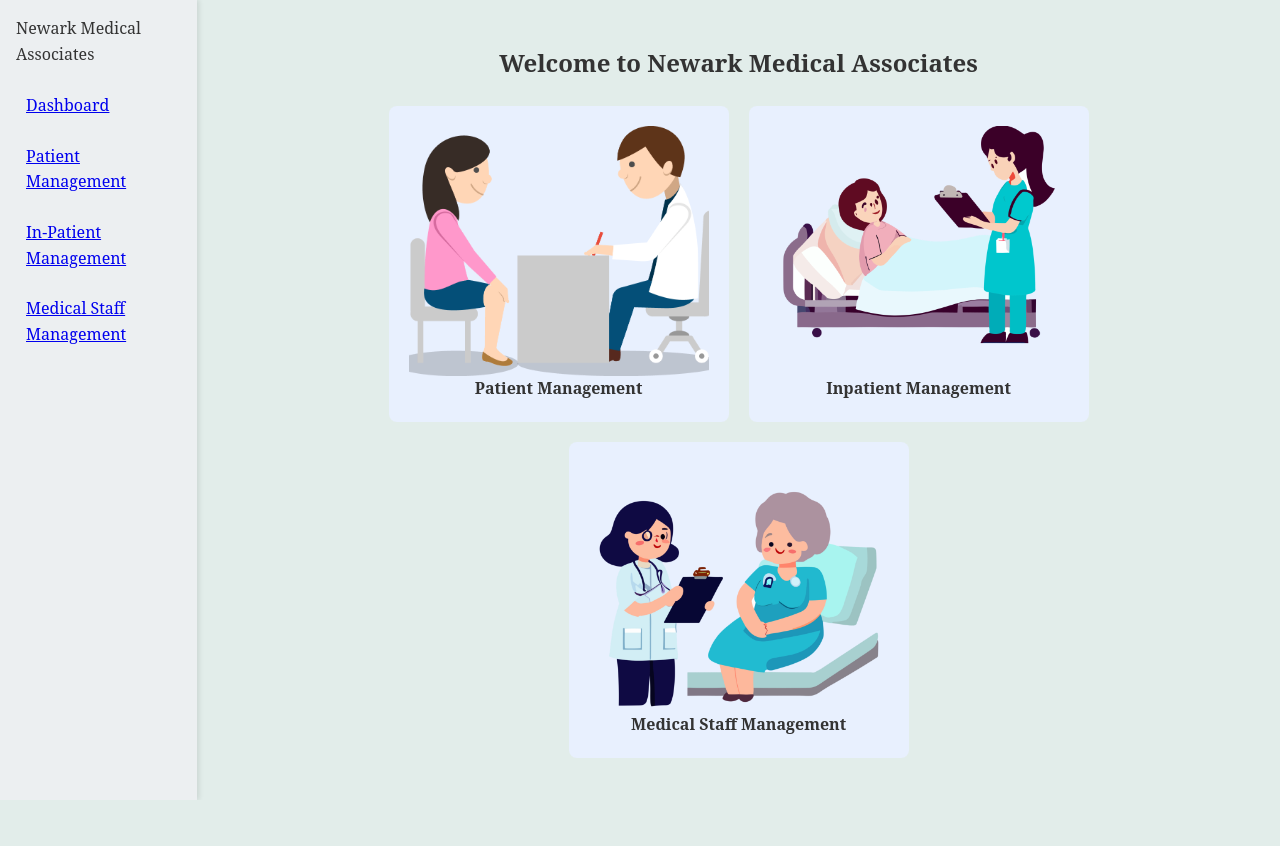
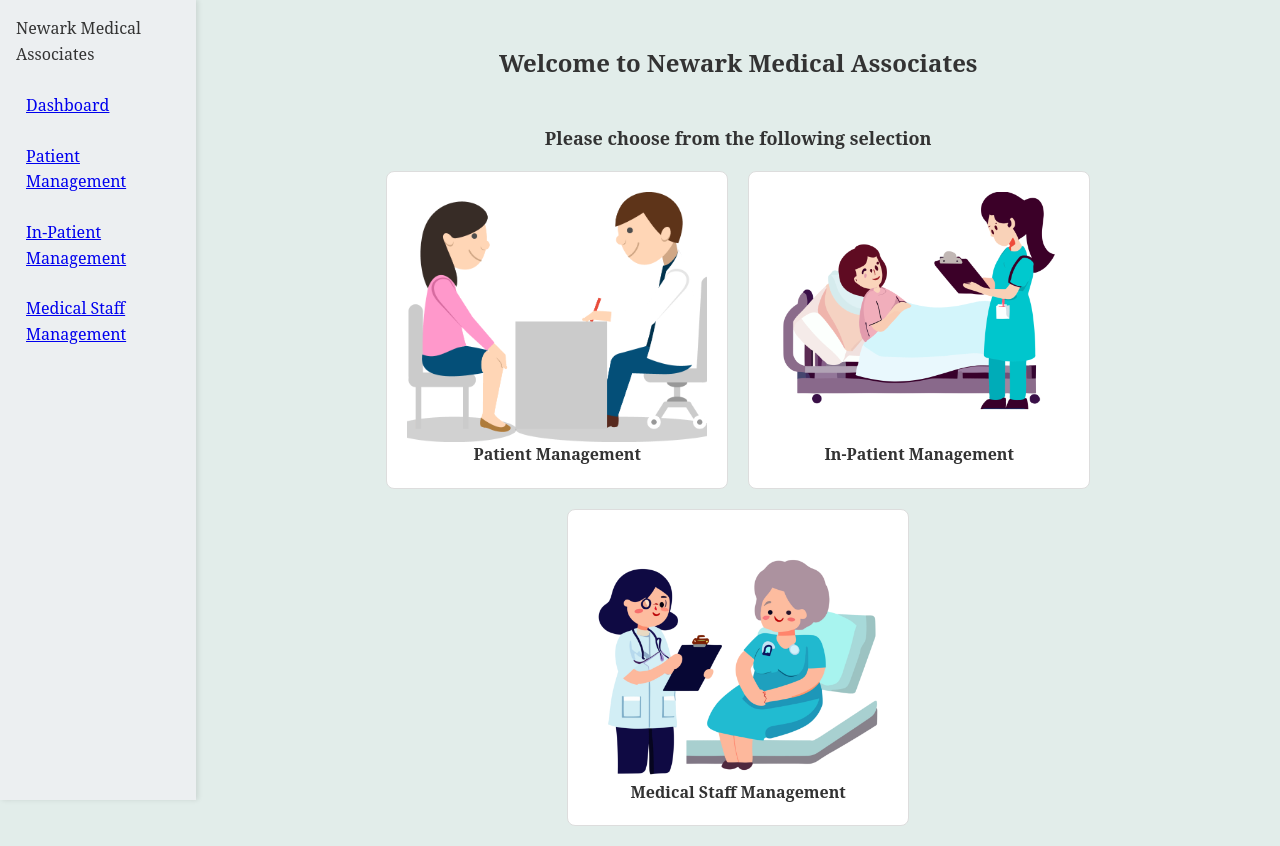
Before and after one commit to 3amberloaf/Hospital-React-Application, a React (Create React App) app: page /dashboard in a window 1280 px wide. Before the commit the page ends 800 px from the top, so only its background shows below. Built offline with nearby package versions, Linux system fonts and the light colour scheme.

Commit message:
css changes

```diff
--- a/src/App.css
+++ b/src/App.css
@@ -66,6 +66,12 @@ body {
   display: flex;
   flex-direction: column;
   align-items: center;
+  justify-content: center;
+  padding: 20px;
+  background-color: #ffffff; /* Use a white background color */
+  border: 1px solid #ddd; /* Add a subtle border */
+  border-radius: 8px;
+  transition: background-color 0.3s ease, box-shadow 0.3s ease;
   cursor: pointer;
 }
 
@@ -78,3 +84,10 @@ body {
 .dashboard-item p {
   margin-top: 10px;
 }
+
+.selection {
+  display: flex;
+  justify-content: center; /* Center items horizontally */
+  font-size: large;
+  font-weight: bolder;
+}
--- a/src/MedicalStaff/MedicalStaffDashboard.js
+++ b/src/MedicalStaff/MedicalStaffDashboard.js
@@ -12,7 +12,9 @@ function MedicalStaffDashboard() {
 
   return (
     <div>
+    <div className="dashboard" >
       <h2>Medical Staff Management</h2>
+      </div>
       <div className="dashboard-links">
         <div className="dashboard-item" onClick={() => navigateTo('/addremovestaff')}>
           <FaUserPlus />
--- a/src/OtherPages/Dashboard.js
+++ b/src/OtherPages/Dashboard.js
@@ -17,6 +17,9 @@ function Dashboard() {
       <div className="welcome">
         <p>Welcome to Newark Medical Associates</p>
       </div>
+      <div className="selection">
+        <p>Please choose from the following selection</p>
+      </div>
       <div className="dashboard">
       <div className="dashboard-item" onClick={() => navigateTo('/patientdashboard')}>
           <img src={patientImage} alt="Patient Management" />
@@ -24,7 +27,7 @@ function Dashboard() {
         </div>
         <div className="dashboard-item" onClick={() => navigateTo('/inpatientdashboard')}>
           <img src={inpatientImage} alt="In-patient Management" />
-          <p>Inpatient Management</p>
+          <p>In-Patient Management</p>
         </div>
         <div className="dashboard-item" onClick={() => navigateTo('/staff-management')}>
           <img src={staffImage} alt="Medical Staff Management" />
--- a/src/PatientManagement/AddPatient.js
+++ b/src/PatientManagement/AddPatient.js
@@ -1,6 +1,6 @@
 import React, { useState } from 'react';
 import '../patient.css';
-import DiseaseList from '../OtherPages/DiseaseList';
+import DiseaseList from '../PatientManagement/DiseaseList';
 
 const AddPatientForm = ({ addPatient }) => { // Accept addPatient as a prop
   const [patientData, setPatientData] = useState({
--- a/src/PatientManagement/PatientDashboard.js
+++ b/src/PatientManagement/PatientDashboard.js
@@ -11,7 +11,9 @@ function PatientDashboard() {
 
   return (
     <div>
+      <div className="dashboard" >
       <h2>Patient Management</h2>
+      </div>
       <div className="dashboard-links">
         <div className="dashboard-item" onClick={() => navigateTo('/addpatient')}>
           <FaUserPlus />
--- a/src/patient.css
+++ b/src/patient.css
@@ -65,7 +65,7 @@
 
 /* Checked state for custom radio buttons */
 .sex-selection input[type="radio"]:checked + label {
-  background-color: #226731; /* Darker shade for selected state */
+  background-color: #007bff; /* Darker shade for selected state */
   color: white;
 }
 
@@ -122,13 +122,13 @@
 
 /* This style applies when the radio button for female is checked */
 #female:checked + .button-label .button {
-  background-color: #226731; /* Darker shade for selected state */
+  background-color: #007bff; /* Darker shade for selected state */
   color: white;
 }
 
 /* This style applies when the radio button for male is checked */
 #male:checked + .button-label .button {
-  background-color: #226731; /* Darker shade for selected state */
+  background-color: #007bff; /* Darker shade for selected state */
   color: white;
 }
 
--- a/src/staff.css
+++ b/src/staff.css
@@ -4,15 +4,15 @@
   max-width: 800px;
   margin: 0 auto;
   padding: 20px;
-    background-color: #f9f9f9;
+  background-color: #f5f5f5; /* Use a light background color */
   border-radius: 10px;
   box-shadow: 0 4px 8px rgba(0, 0, 0, 0.1);
   text-align: center;
 }
 
 .medical-staff-dashboard h2 {
-    color: #0056b3;
-    margin-bottom: 30px;
+  color: #007bff; /* Use a professional color for headings */
+  margin-bottom: 20px;
 }
 
 .dashboard-links {
@@ -27,28 +27,30 @@
   align-items: center;
   justify-content: center;
   padding: 20px;
-    background-color: #e8f0fe;
+  background-color: #ffffff; /* Use a white background color */
+  border: 1px solid #ddd; /* Add a subtle border */
   border-radius: 8px;
   transition: background-color 0.3s ease, box-shadow 0.3s ease;
   cursor: pointer;
 }
 
 .dashboard-item:hover {
-    background-color: #d0e1fd;
+  background-color: #f0f0f0; /* Slightly change color on hover */
   box-shadow: 0 2px 4px rgba(0, 0, 0, 0.15);
 }
 
 .dashboard-item svg {
   font-size: 2rem;
   margin-bottom: 10px;
-    color: #007bff;
+  color: #007bff; /* Match the icon color with the heading color */
 }
 
 .dashboard-item p {
   color: #333;
   font-size: 1rem;
-    margin: 0
+  margin: 0;
 }
+
 
   /* schedule.css - Schedule Job Shifts Styles */
 
```
Also changed, not shown: src/PatientManagement/DiseaseList.js (renamed from src/OtherPages/DiseaseList.js), src/logo.svg (deleted). Lines whose indentation alone changed are shown as unchanged.
